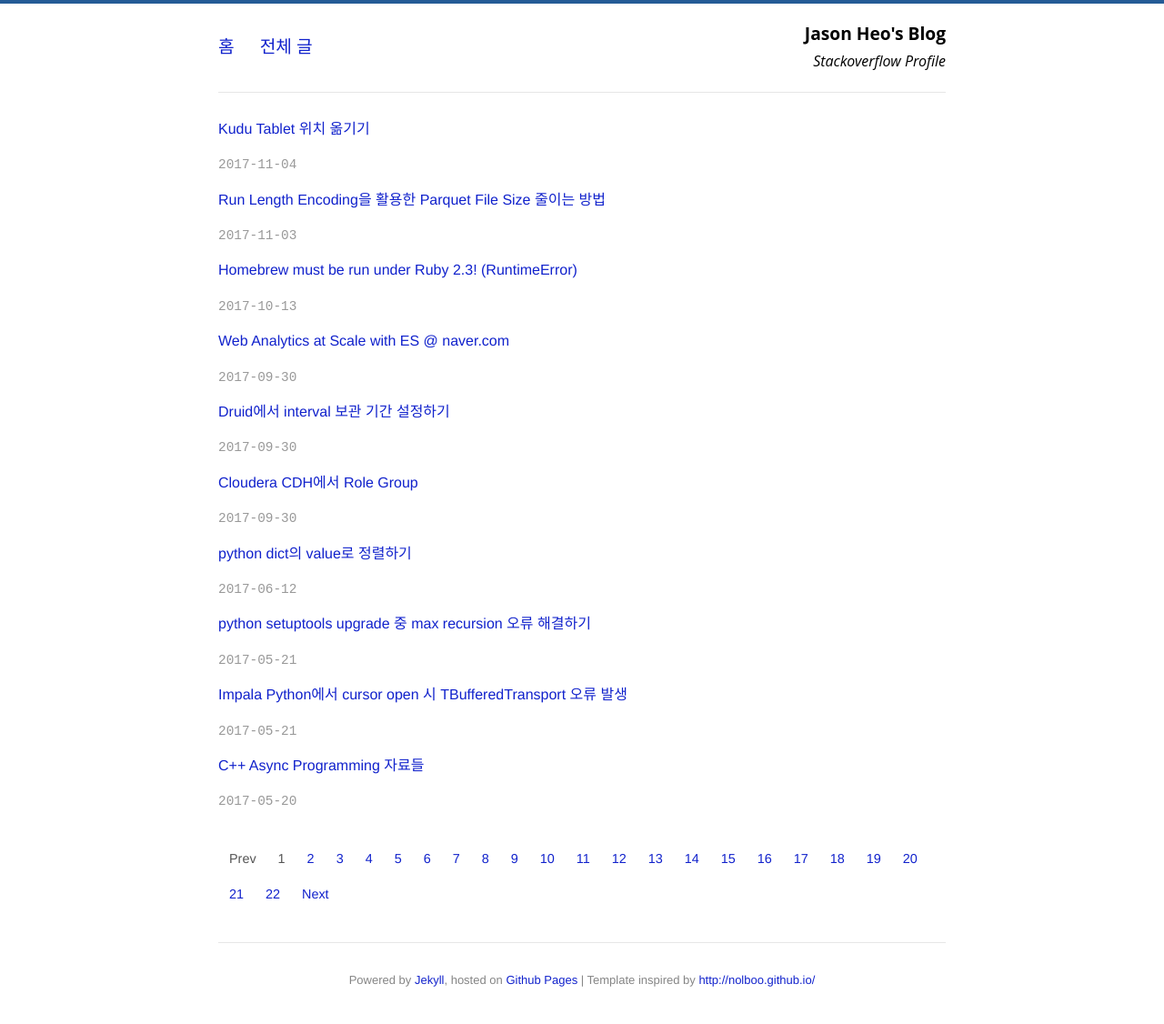
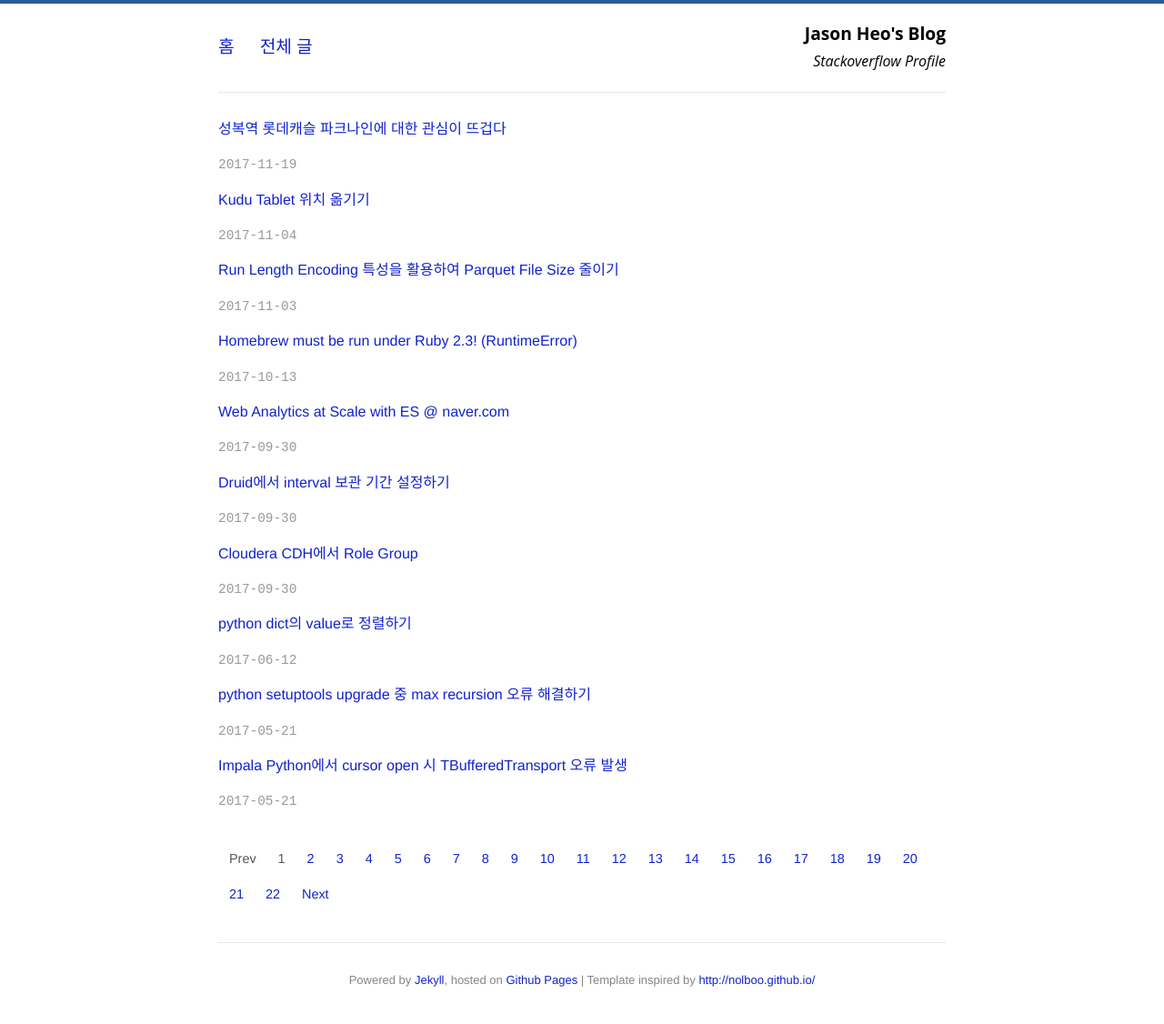
Before and after one commit to jason-heo/jason-heo.github.io, a Jekyll site: the page built from index.html, in a window 1280 px wide. Shown: the whole page at 91% size. Built offline with Jekyll 4.4.1, drawn with Linux system fonts in a browser that asks for light colours; the list of posts is cut into pages by our own code; comment, search, counter and statistics services are not loaded.

Commit message:
파크나인 추가

```diff
--- a/_posts/2017-11-03-reduce-parquet-size.md
+++ b/_posts/2017-11-03-reduce-parquet-size.md
@@ -1,6 +1,6 @@
 ---
 layout: post
-title: "Run Length Encoding을 활용한 Parquet File Size 줄이는 방법"
+title: "Run Length Encoding 특성을 활용하여 Parquet File Size 줄이기"
 categories: "bigdata"
 ---
 
--- /dev/null
+++ b/_posts/2017-11-19-sungbok-interest.md
@@ -0,0 +1,33 @@
+---
+layout: post
+title: "성복역 롯데캐슬 파크나인에 대한 관심이 뜨겁다"
+categories: life
+---
+
+네이버 데이터랩의 검색어 트렌드를 이용하여 1차인 "성복역 롯데캐슬 골드타운"과 2차인 "성복역 롯데캐슬 파크나인"의 관심도를 추출해봤다. (https://datalab.naver.com/keyword/trendSearch.naver)
+
+이 정도의 기세라면, 파크나인은 골드타운보다 인기가 훨씬 좋을 것 같다.
+
+![1](/images/sungbok/171119/sungbok1.png)
+
+<BR>
+<BR>
+<BR>
+<BR>
+<BR>
+
+물론 분양가가 제일 중요한데, 아직 오픈이 안 되어서 알 수가 없다.
+
+또 하나의 용인 핫 플레이스인 "기흥역세권"과도 비교를 해봤다. 기흥역세권의 관심도가 골드타운보다 높다니 이거 의외다. 기흥역세권 프리미엄도 내년 봄이면 꽤나 올라갈 듯...
+
+![2](/images/sungbok/171119/sungbok2.png)
+
+<BR>
+<BR>
+<BR>
+<BR>
+<BR>
+
+아래는 파크나인 모델하우스 소식 (출처: http://cafe.naver.com/rainup/1236068) 골드타운 오피스텔 모하 자리에 생기는데, 기존 광고물을 철거하고 현재 '파'자를 붙이고 있다. 모하 내부 공사도 거의 끝났다는 것 같은데 빨리 분양을 했으면 좋겠다. 저렴한 분양가로.
+
+![3](/images/sungbok/171119/sungbok3.png)
```
Also changed, not shown: images/posts/sungbok/171119/sungbok1.png (added), images/posts/sungbok/171119/sungbok2.png (added), images/posts/sungbok/171119/sungbok3.png (added).
